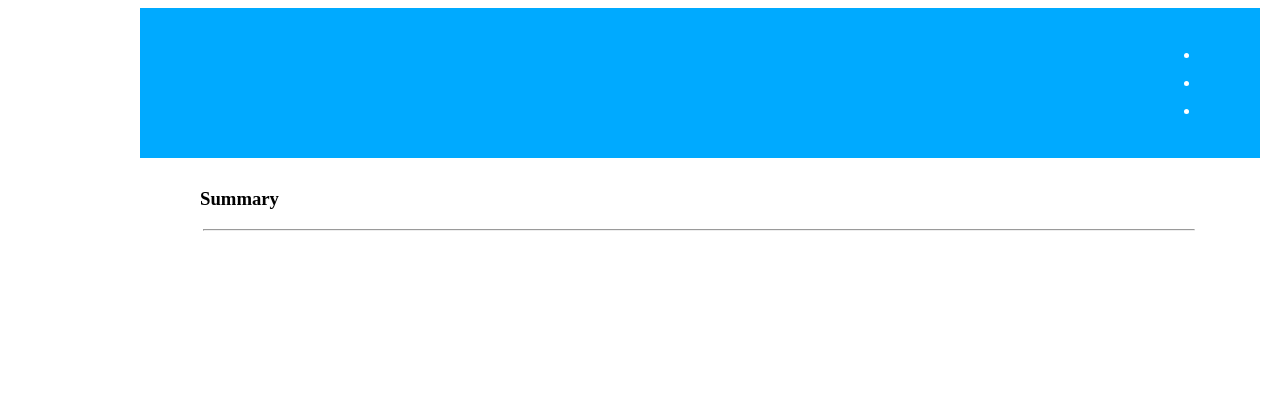
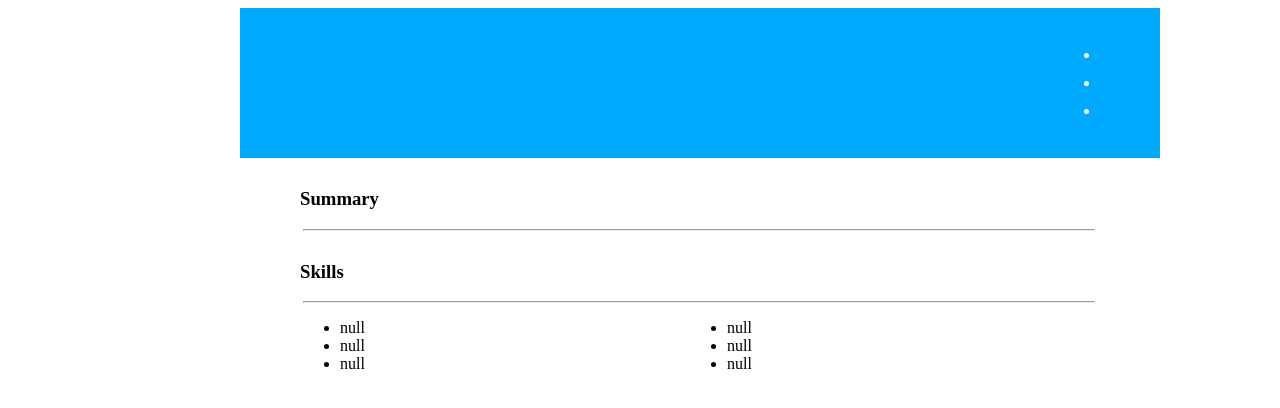
Before and after one commit to grigoryan-m/cv-generator, a plain HTML site: page src/cv.html in a window 1280 px wide. Drawn offline with Linux system fonts and the light colour scheme.

Commit message:
added skills section.

```diff
--- a/js/cv.js
+++ b/js/cv.js
@@ -12,10 +12,14 @@ function findGetParameter(parameterName) {
 }
 
 document.addEventListener('DOMContentLoaded', function () {
-  const data = [findGetParameter("name"), findGetParameter("con1"), findGetParameter("con2"), findGetParameter("con3"), findGetParameter("sum")];
+  const data = [findGetParameter("name"), findGetParameter("con1"), findGetParameter("con2"), findGetParameter("con3"), findGetParameter("sum"), findGetParameter("skill1"), findGetParameter("skill2"),findGetParameter("skill3"),findGetParameter("skill4"),findGetParameter("skill5"),findGetParameter("skill6")]
   document.getElementById("name").innerText = data[0];
   document.getElementById("phone").innerText = data[1];
   document.getElementById("email").innerText = data[2];
   document.getElementById("portfolio").innerText = data[3];
   document.getElementById("summary").innerText = data[4];
+
+  for(let i = 5; i < data.length; i++){
+    document.getElementById("skills_list").innerHTML += "<li>" + data[i] + "</li>";
+  }
 });
--- a/js/main.js
+++ b/js/main.js
@@ -4,8 +4,14 @@ document.addEventListener('DOMContentLoaded', function () {
     button_element.addEventListener('click', () =>{
 
         const data = [document.getElementById('name').value, document.getElementById('phone').value, document.getElementById('email').value, document.getElementById('portfolio').value, document.getElementById('summary').value];
+        let skills = document.getElementsByClassName('skill');
 
         let url="file:///home/mishpa/%D0%94%D0%BE%D0%BA%D1%83%D0%BC%D0%B5%D0%BD%D1%82%D1%8B/cv-generator/src/cv.html?name=" + data[0] + "&con1=" + data[1] + "&con2=" + data[2] + "&con3=" + data[3] + "&sum=" + data[4];
+
+        for(let i = 0; i < skills.length; i++){
+          url += "&skill" + (i+1).toString() + "=" + skills[i].value;
+        }
+
         const link = document.getElementById('link');
         link.href = url;
     });
--- a/src/cv.html
+++ b/src/cv.html
@@ -22,12 +22,19 @@
         </div>
       </section>
       <main>
-        <section class="section">
+        <section class="summary_section section">
           <h3>Summary</h3>
           <hr/>
           <p id="summary">
           </p>
         </section>
+        <section class="skills_section section">
+          <h3>Skills</h3>
+          <hr/>
+          <ul id="skills_list">
+
+          </ul>
+        </section>
       </main>
     </div>
 </body>
--- a/styles/cv.css
+++ b/styles/cv.css
@@ -1,12 +1,12 @@
 .wrapper{
-    width: 1000px;
+    width: 800px;
     margin: 0 auto;
 }
 #header{
     display: flex;
     flex-direction: row;
     justify-content: space-between;
-    width: 1000px;
+    width: 800px;
     min-height: 150px;
     background-color: rgb(0, 170,255);
     color: white;
@@ -27,10 +27,13 @@
   margin-top: 10px;
 }
 .section{
-  width: 998px;
+  width: 798px;
   padding: 0 60px;
   margin-top: 30px;
 }
+.skills_section ul{
+  column-count: 2;
+}
 hr{
-  width: 990px;
+  width: 790px;
 }
--- a/styles/main.css
+++ b/styles/main.css
@@ -24,3 +24,6 @@ textarea{
   min-width: 300px;
   resize: none;
 }
+#skills input{
+  margin-bottom: 15px;
+}
```
Also changed, not shown: index.html (+10 -0 lines).
